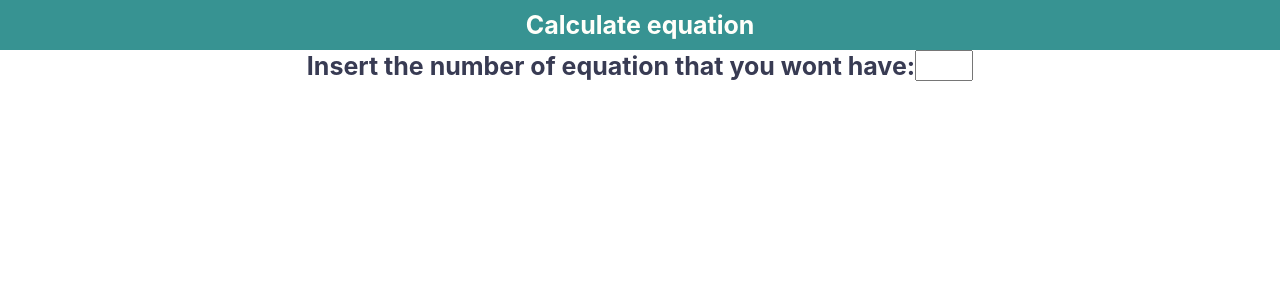
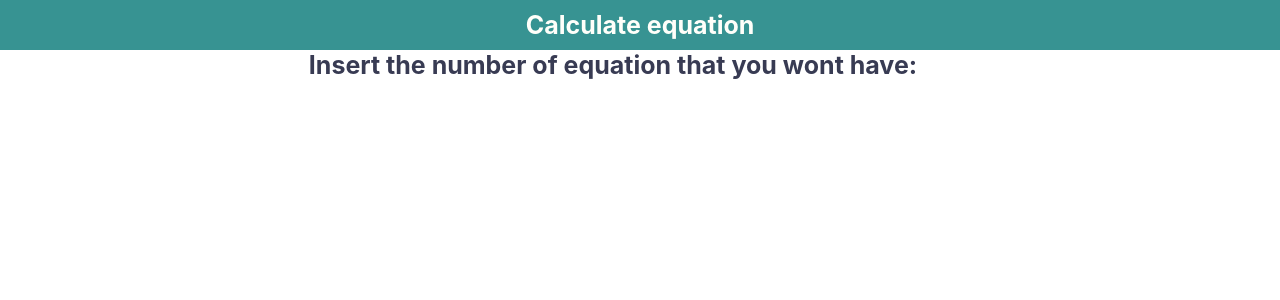
Before and after one commit to Reli12/FinalWork, a React (Create React App) app: page / in a window 1280 px wide. Shown: the top 300 px of the page. Built offline with nearby package versions, Linux system fonts and the light colour scheme.

Commit message:
Make input to insert float numbers

```diff
--- a/src/components/Atoms/Input.tsx
+++ b/src/components/Atoms/Input.tsx
@@ -8,11 +8,12 @@ interface IProps {
 const RootInput = styled.input`
   width: 50px;
   height: 25px;
+  border: none;
 `;
 const Input = ({ onChange, Id }: IProps) => {
   return (
     <div>
-      <RootInput type="number" onChange={onChange} id={Id} />
+      <RootInput type="number" onChange={onChange} id={Id} step="any" />
     </div>
   );
 };
--- a/src/components/Molecules/Table.tsx
+++ b/src/components/Molecules/Table.tsx
@@ -3,6 +3,7 @@ interface IProps {
 }
 
 const Table = ({ numberOfEquation }: IProps) => {
+  console.log(numberOfEquation + " THis shit");
   return <></>;
 };
 
--- a/src/components/Pages/Home.tsx
+++ b/src/components/Pages/Home.tsx
@@ -1,6 +1,7 @@
 import { useState } from "react";
 import styled from "styled-components";
 import Input from "../Atoms/Input";
+import Table from "../Molecules/Table";
 
 const Root = styled.div`
   display: flex;
@@ -23,6 +24,7 @@ const Home = () => {
     <Root>
       <Text>Insert the number of equation that you wont have:</Text>
       <Input onChange={onChange} />
+      <Table numberOfEquation={numberOfEquation} />
     </Root>
   );
 };
```
